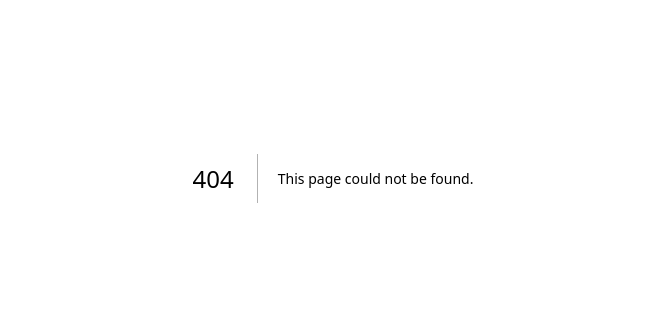
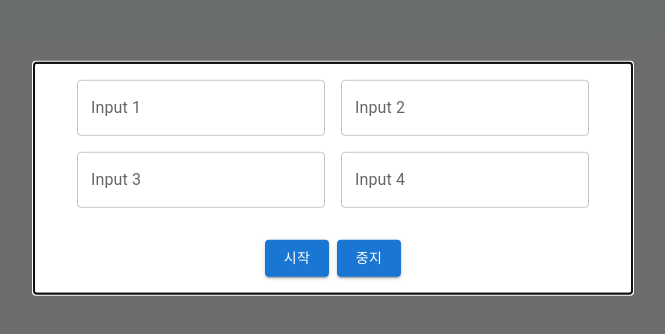
Before and after one commit to Suyoooi/Chat, a Next.js app: page /queue/monitoring in a window 1280 px wide. Before the commit this address had no page. Shown: the part 222-556 px from the top of the page, without its empty margins (307-972 px from the left). Built offline with nearby package versions, Linux system fonts and the light colour scheme.

Commit message:
feat: monitoring 임시 화면 구현

```diff
--- /dev/null
+++ b/pages/queue/browser.tsx
@@ -0,0 +1,87 @@
+import { useRef, useState, useEffect } from "react";
+import { useParams } from "react-router-dom";
+import * as StompJs from "@stomp/stompjs";
+
+interface ChatMessage {
+  body: string;
+}
+
+const Browser = () => {
+  const [chatList, setChatList] = useState<ChatMessage[]>([]);
+  const [chat, setChat] = useState("");
+
+  const { apply_id } = useParams<{ apply_id: string }>();
+  const client = useRef<StompJs.Client | null>(null);
+
+  const connect = () => {
+    client.current = new StompJs.Client({
+      brokerURL: "ws://192.168.10.183:8080/ws",
+      onConnect: () => {
+        console.log("success");
+        subscribe();
+      },
+    });
+    client.current.activate();
+  };
+
+  const publish = (chat: string) => {
+    if (!client.current?.connected) return;
+
+    client.current.publish({
+      destination: "/pub/sendMessage",
+    });
+
+    setChat("");
+  };
+
+  const subscribe = () => {
+    client.current?.subscribe("/sub/1", (body) => {
+      const json_body = JSON.parse(body.body);
+      console.log(json_body);
+      // setChatList((_chat_list) => [
+      // ..._chat_list, json_body
+      // ]);
+    });
+  };
+
+  const disconnect = () => {
+    client.current?.deactivate();
+  };
+
+  const handleChange = (e: React.ChangeEvent<HTMLInputElement>) => {
+    // 채팅 입력 시 state에 값 설정
+    setChat(e.target.value);
+  };
+
+  const handleSubmit = (e: React.FormEvent, chat: string) => {
+    // 보내기 버튼 눌렀을 때 publish
+    e.preventDefault();
+
+    publish(chat);
+  };
+
+  useEffect(() => {
+    connect();
+
+    return () => disconnect();
+  }, []);
+
+  return (
+    <div>
+      <div className="chat-list"></div>
+      <form onSubmit={(event) => handleSubmit(event, chat)}>
+        <div>
+          <input
+            type="text"
+            name="chatInput"
+            onChange={handleChange}
+            value={chat}
+          />
+        </div>
+        <input type="submit" value="의견 보내기" />
+      </form>
+    </div>
+  );
+};
+
+export default Browser;
--- /dev/null
+++ b/pages/queue/monitoring.tsx
@@ -0,0 +1,110 @@
+import React, { useState } from "react";
+import { Button, Modal, TextField, Box, styled } from "@mui/material";
+
+const ModalWrapper = styled("div")`
+  position: absolute;
+  top: 50%;
+  left: 50%;
+  transform: translate(-50%, -50%);
+  width: 600px;
+  background-color: #fff;
+  border: 2px solid #000;
+  box-shadow: 24px;
+  padding: 16px;
+  display: flex;
+  flex-direction: column;
+  align-items: center;
+`;
+
+const Mornitoring = ({ onClose }: { onClose: () => void }) => {
+  const [open, setOpen] = useState(true);
+  const [input1, setInput1] = useState("");
+  const [input2, setInput2] = useState("");
+  const [input3, setInput3] = useState("");
+  const [input4, setInput4] = useState("");
+  const [list, setList] = useState<string[]>([]);
+
+  const handleClose = () => {
+    setOpen(false);
+    onClose();
+  };
+
+  const handleStart = () => {
+    // 시작 버튼 동작 추가
+  };
+
+  const handleStop = () => {
+    // 중지 버튼 동작 추가
+  };
+
+  const handleInput1Change = (event: React.ChangeEvent<HTMLInputElement>) => {
+    setInput1(event.target.value);
+  };
+
+  const handleInput2Change = (event: React.ChangeEvent<HTMLInputElement>) => {
+    setInput2(event.target.value);
+  };
+
+  const handleInput3Change = (event: React.ChangeEvent<HTMLInputElement>) => {
+    setInput3(event.target.value);
+  };
+
+  const handleInput4Change = (event: React.ChangeEvent<HTMLInputElement>) => {
+    setInput4(event.target.value);
+  };
+
+  return (
+    <Modal open={open} onClose={handleClose}>
+      <ModalWrapper>
+        <div>
+          <div className="flex gap-4 mb-4">
+            <TextField
+              label="Input 1"
+              value={input1}
+              onChange={handleInput1Change}
+            />
+            <TextField
+              label="Input 2"
+              value={input2}
+              onChange={handleInput2Change}
+            />
+          </div>
+          <div className="flex gap-4">
+            <TextField
+              label="Input 3"
+              value={input3}
+              onChange={handleInput3Change}
+            />
+            <TextField
+              label="Input 4"
+              value={input4}
+              onChange={handleInput4Change}
+            />
+          </div>
+        </div>
+
+        <Box sx={{ maxHeight: 200, overflow: "auto", marginTop: "16px" }}>
+          {/* 리스트 표시 영역 */}
+          {list.map((item, index) => (
+            <div key={index}>{item}</div>
+          ))}
+        </Box>
+
+        <div style={{ marginTop: "16px" }}>
+          <Button
+            variant="contained"
+            onClick={handleStart}
+            sx={{ marginRight: "8px" }}
+          >
+            시작
+          </Button>
+          <Button variant="contained" onClick={handleStop}>
+            중지
+          </Button>
+        </div>
+      </ModalWrapper>
+    </Modal>
+  );
+};
+
+export default Mornitoring;
```
